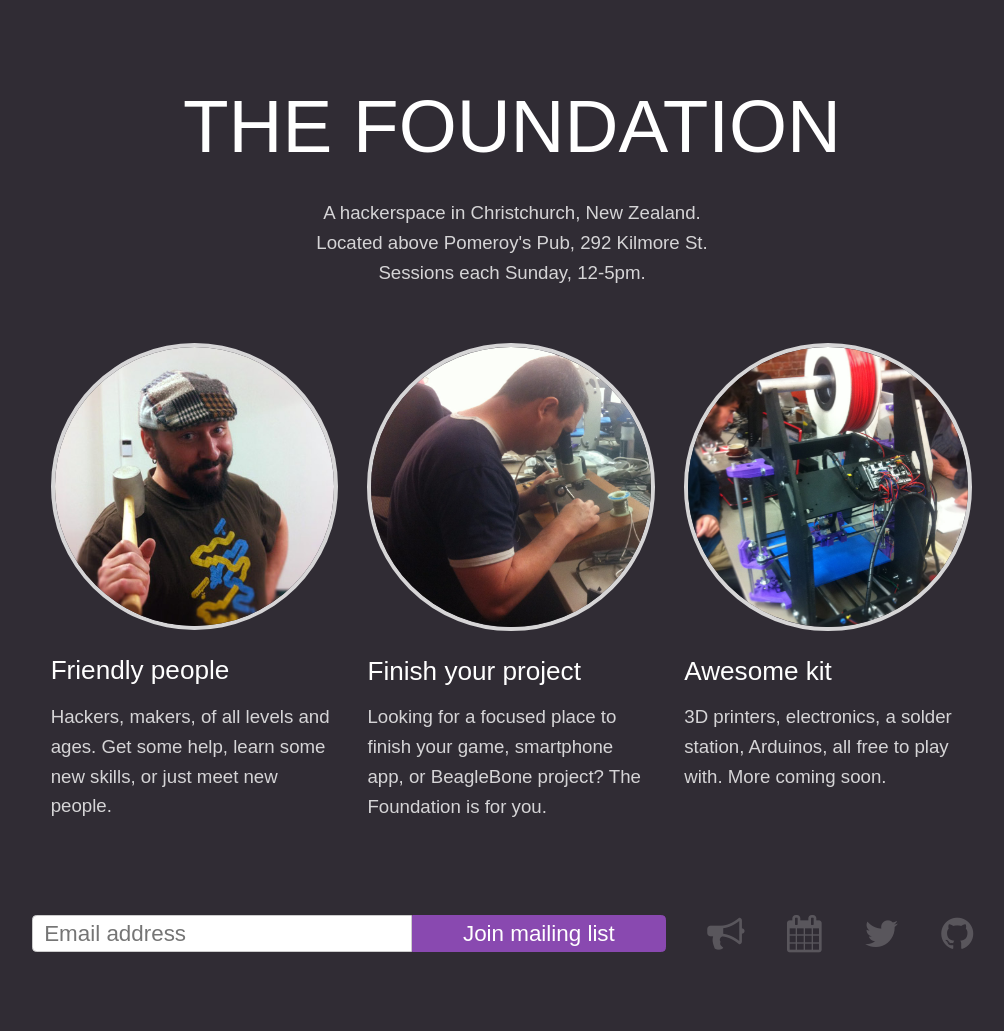
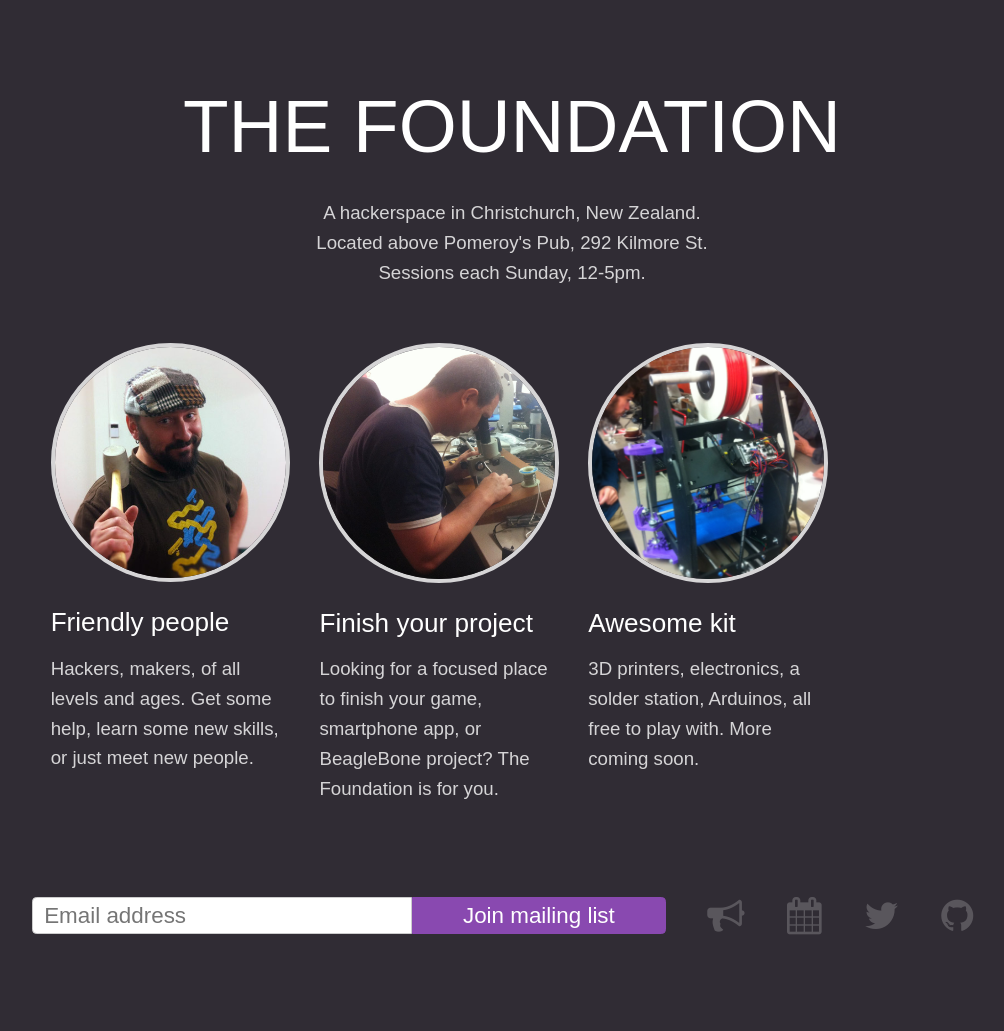
Before and after one commit to the-foundation/the-foundation.github.io, a Jekyll site: the page built from index.html, in a window 1280 px wide. Shown: the whole page, without its empty margins (128-1132 px from the left). Built offline with Jekyll 4.4.1, drawn with Linux system fonts in a browser that asks for light colours; nearby versions of some CDN libraries.

Commit message:
Make the reasons fit onto one line (#hacky?)

```diff
--- a/stylesheets/foundation.css
+++ b/stylesheets/foundation.css
@@ -116,7 +116,7 @@
 #reasons-to-come .reason {
   box-sizing: border-box;
   float: left;
-  width: 33%;
+  width: 28%;
   padding: 1em;
 }
 
```
